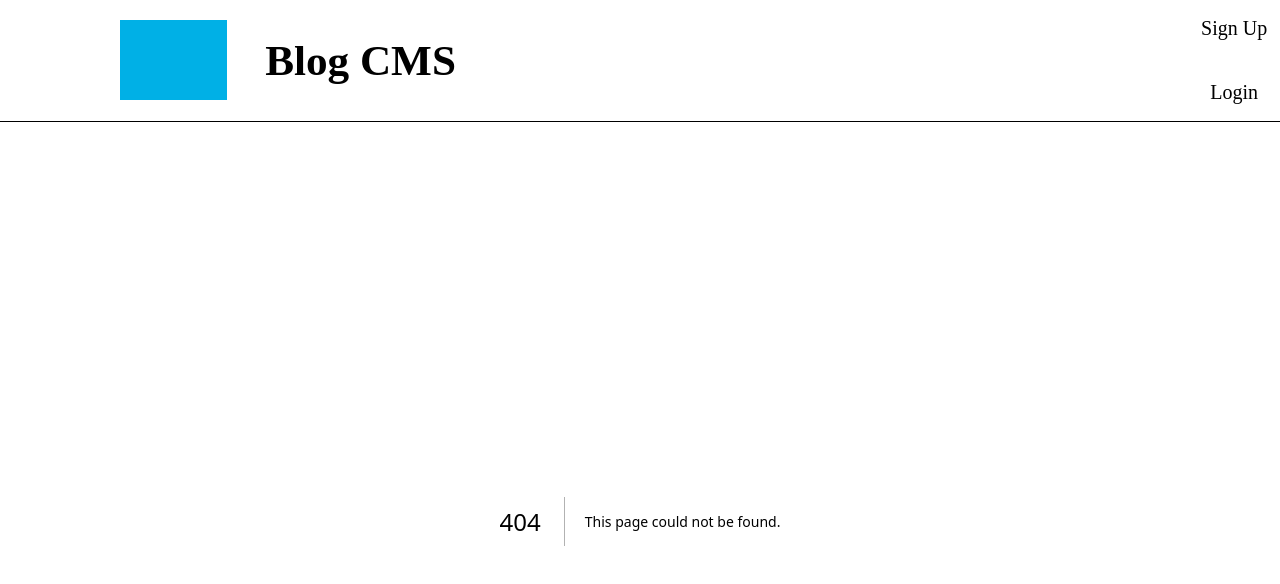
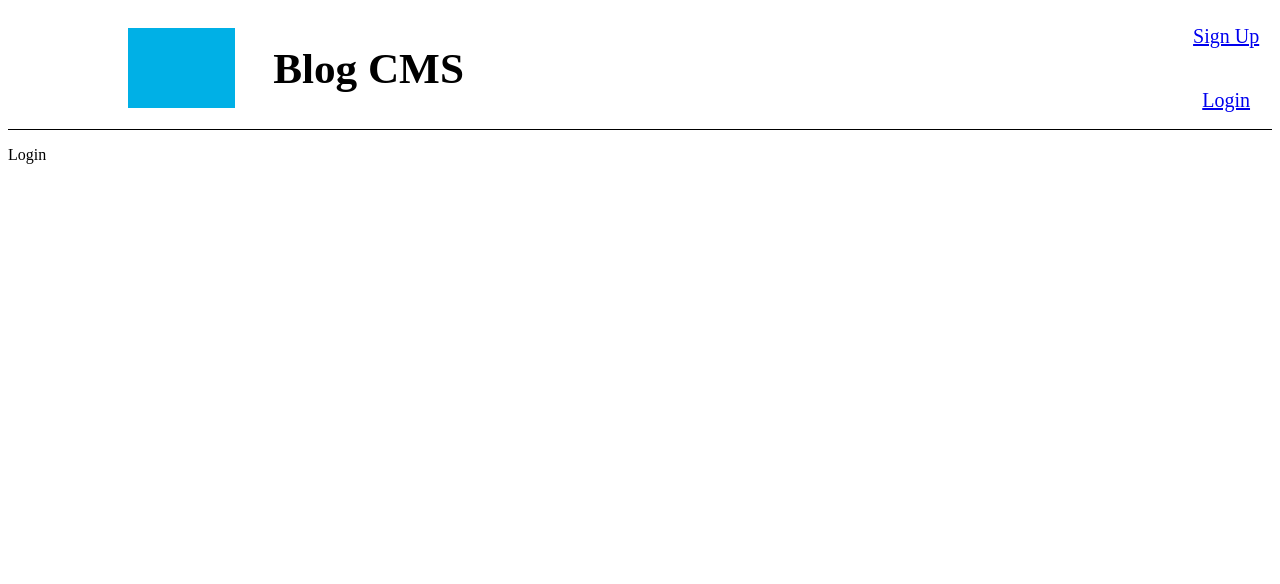
Before and after one commit to DutsAndrew/blog-cms, a Next.js app: page /account/login in a window 1280 px wide. Before the commit this address had no page. Shown: the top 584 px of the page. Built offline with nearby package versions, Linux system fonts and the light colour scheme; grey boxes are pictures that could not be loaded.

Commit message:
signup/login links added

```diff
--- a/app/Header/Header.tsx
+++ b/app/Header/Header.tsx
@@ -1,4 +1,5 @@
 import anvilSVG from '../../public/anvil.svg';
+import Link from 'next/link';
 
 export default function Header() {
   return (
@@ -14,8 +15,12 @@ export default function Header() {
         </h1>
       </div>
       <nav className="header-nav">
-        <p className="auth-text">Sign Up</p>
-        <p className="auth-text">Login</p>
+        <Link href={`/account/signup`}>
+          <p className="auth-text">Sign Up</p>
+        </Link>
+        <Link href={`/account/login`}>
+          <p className="auth-text">Login</p>
+        </Link>
       </nav>
     </section>
   );
--- /dev/null
+++ b/app/account/login/page.tsx
@@ -0,0 +1,5 @@
+export default function Login() {
+  return (
+    <p>Login</p>
+  );
+};
--- /dev/null
+++ b/app/account/signup/page.tsx
@@ -0,0 +1,5 @@
+export default function SignUp() {
+  return (
+    <p>Sign Up</p>
+  );
+};
--- a/app/page.tsx
+++ b/app/page.tsx
@@ -1,5 +1,3 @@
-'use client';
-
 import styles from './page.module.css';
 import uniqid from 'uniqid';
 import Link from 'next/link';
```
